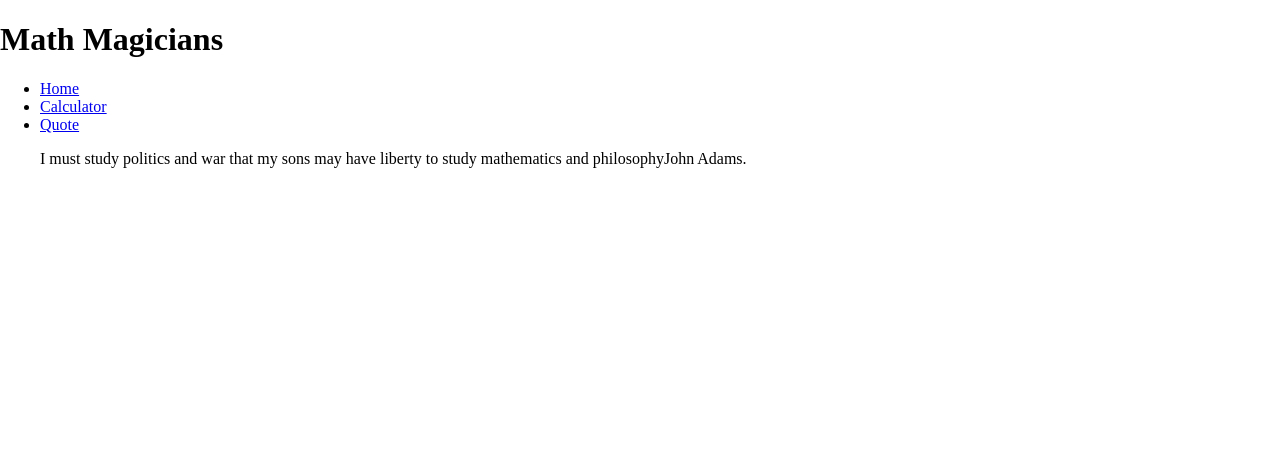
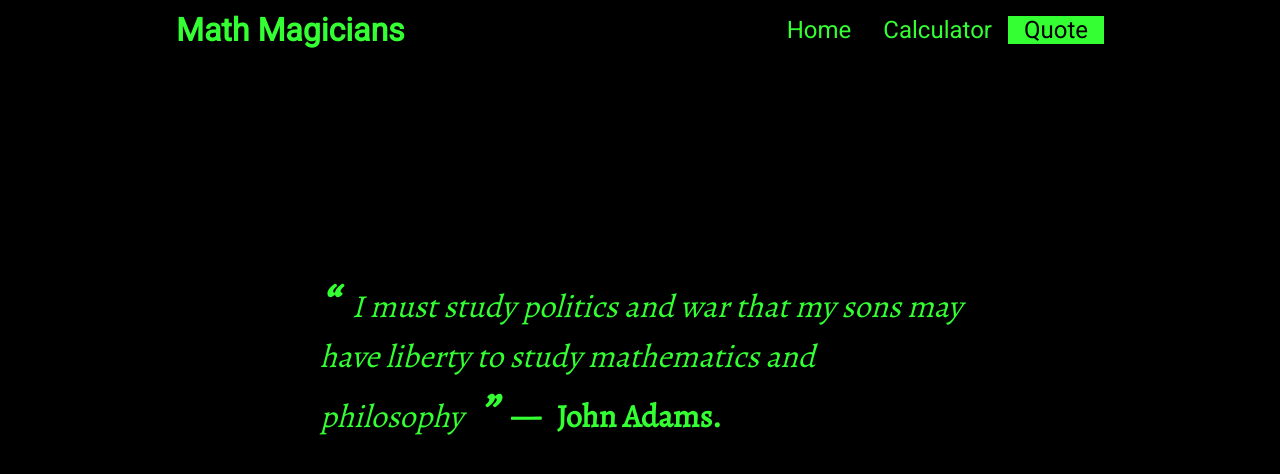
Before and after one commit to paulsaenzsucre/Math-Magicians, a React (Create React App) app: page /#/quote in a window 1280 px wide. Shown: the top 474 px of the page. Built offline with nearby package versions, Linux system fonts and the light colour scheme; a web font is replaced by a local one.

Commit message:
Add vintage monitor styles.

```diff
--- a/src/index.css
+++ b/src/index.css
@@ -1,7 +1,18 @@
 @import url('https://fonts.googleapis.com/css2?family=Nixie+One&display=swap');
 @import url('https://fonts.googleapis.com/css2?family=Nixie+One&family=Roboto+Mono:wght@700&display=swap');
+@import url('https://fonts.googleapis.com/css2?family=Roboto&display=swap');
+@import url('https://fonts.googleapis.com/css2?family=Alegreya&family=Roboto&display=swap');
 
 :root {
+  --page-bgcolor: black;
+  --page-forecolor: #3f3;
+  --page-titlefont: 'Roboto', sans-serif;
+  --page-forefont: 'Alegreya', serif;
+  --page-maxwidth: 60rem;
+  --navBar-navLinkFont: 'Roboto', sans-serif;
+  --navBar-navLinkFontSize: 1.5rem;
+  --navBar-navLinkColor: #3f3;
+  --navBar-navLinkBgColor: black;
   --calc-width: min(90vw, 25rem);
   --grid-line-width: 0.0625rem;
   --calc-btn-width: calc((var(--calc-width) - 3 * var(--grid-line-width)) / 4);
@@ -18,14 +29,81 @@
   --calc-display-fontsize: calc(0.8 * var(--calc-btn-height));
 }
 
-body {
+* {
   margin: 0;
   padding: 0;
   box-sizing: border-box;
 }
 
+body {
+  background: var(--page-bgcolor);
+  color: var(--page-forecolor);
+  max-width: var(--page-maxwidth);
+  text-align: center;
+  margin: 0 auto;
+}
+
 .App {
   height: 100vh;
+  background: var(--page-bgcolor);
+}
+
+/* Header Styles */
+header {
+  display: flex;
+  flex-direction: column;
+  align-items: center;
+  margin: 0.5rem auto;
+}
+
+.pageTitle,
+.appName {
+  font-family: var(--page-titlefont);
+  text-align: center;
+}
+
+.pageTitle {
+  margin-bottom: 2rem;
+}
+
+.navBarCont {
+  display: flex;
+  flex-direction: column;
+  align-items: center;
+  margin-bottom: 1rem;
+}
+
+.navItem {
+  list-style: none;
+}
+
+.navLink {
+  text-decoration: none;
+  font-family: var(--navBar-navLinkFont);
+  font-size: var(--navBar-navLinkFontSize);
+  color: var(--navBar-navLinkColor);
+  background: var(--navBar-navLinkBgColor);
+  padding: 0 1rem;
+}
+
+.activeLink {
+  color: var(--navBar-navLinkBgColor);
+  background: var(--navBar-navLinkColor);
+}
+
+/* Home Page Styles */
+.quoteText,
+.homeText {
+  margin: 1rem;
+  text-align: center;
+  font-family: var(--page-forefont);
+  font-size: 1.25rem;
+}
+
+/* Calculator Page Stykes */
+.calcPageCont {
+  display: flex;
+  flex-direction: column;
 }
 
 /* Calculator Container Styles */
@@ -88,3 +166,106 @@ body {
   left: 50%;
   transform: translate(-50%, -50%);
 }
+
+/* Quote Page Styles */
+.quoteCont {
+  height: 70vh;
+  position: relative;
+}
+
+.quoteText {
+  quotes: "\201C""\201D""\2018""\2019";
+  position: absolute;
+  top: 50%;
+  left: 50%;
+  width: 70%;
+  transform: translate(-50%, -50%);
+  font-size: 2rem;
+}
+
+.quote {
+  font-style:italic;
+}
+
+.quote::before {
+  content: open-quote;
+  font-weight: bold;
+  font-size: 3rem;
+  margin-right: 1rem;
+}
+
+.quote::after {
+  content: close-quote;
+  font-weight: bold;
+  font-size: 3rem;
+  margin: 0 1rem;
+}
+
+.author {
+  font-weight: bolder;
+}
+
+.author::before {
+  content: "\2014";
+  margin-right: 1rem;
+}
+
+/* This applies from 768px onwards */
+@media (min-width: 48rem) {
+  /* Header Styles */
+  header {
+    flex-direction: row;
+    justify-content: space-between;
+  }
+
+  .pageTitle,
+  .appName {
+    text-align: left;
+    margin-left: 1rem;
+  }
+
+  .navBarCont {
+    display: flex;
+    flex-direction: row;
+    align-items:flex-end;
+    margin: 0.5rem 1rem 0.5rem 0;
+  }
+
+  .navItem {
+    list-style: none;
+  }
+
+  .navLink {
+    text-decoration: none;
+    font-family: var(--navBar-navLinkFont);
+    font-size: var(--navBar-navLinkFontSize);
+    color: var(--navBar-navLinkColor);
+    background: var(--navBar-navLinkBgColor);
+  }
+
+  .activeLink {
+    color: var(--navBar-navLinkBgColor);
+    background: var(--navBar-navLinkColor);
+  }
+
+  /* Home Page Styles */
+  .homeText {
+    text-align: left;
+  }
+
+  /* Calculator Page Stykes */
+  .calcPageCont {
+    flex-direction: row;
+    justify-content: space-between;
+  }
+
+  .calc-cont {
+    margin: 0 2rem 0 0;
+  }
+
+  /* Quote Page Styles */
+  .quoteText {
+    text-align: left;
+  }
+
+}
```
